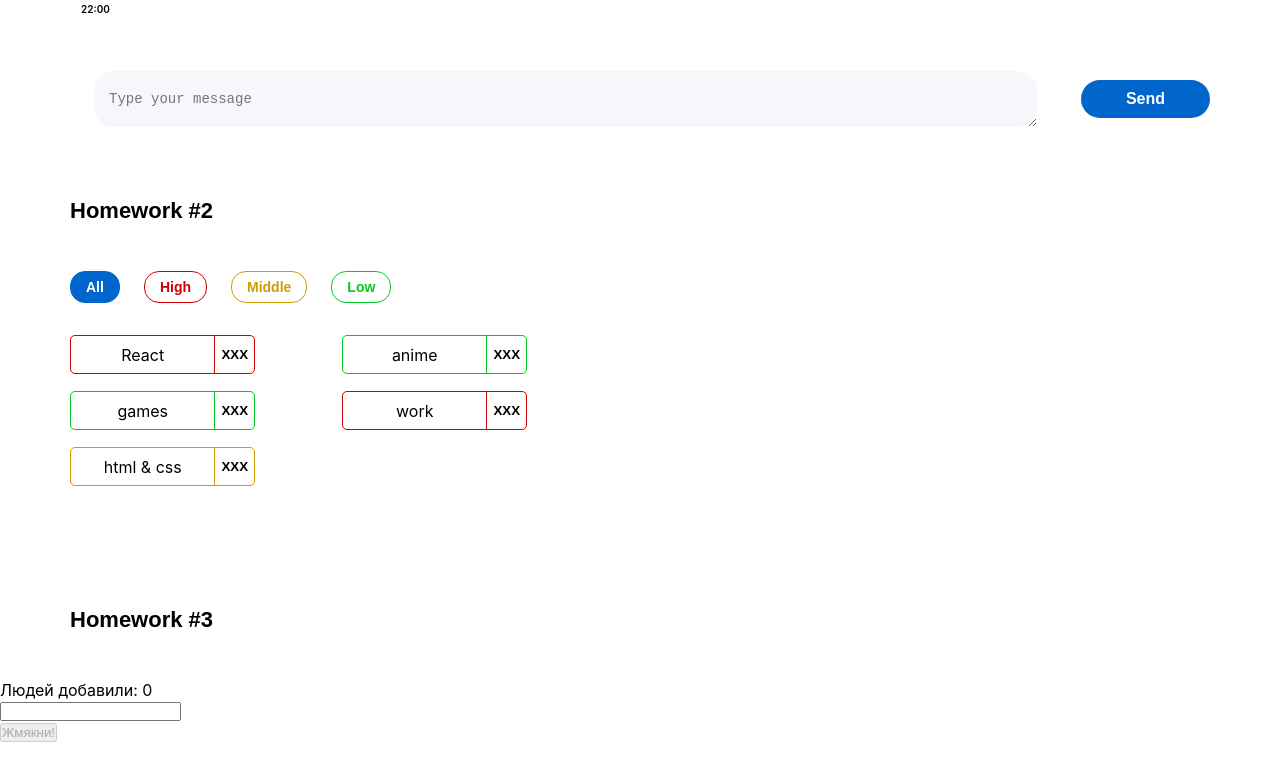
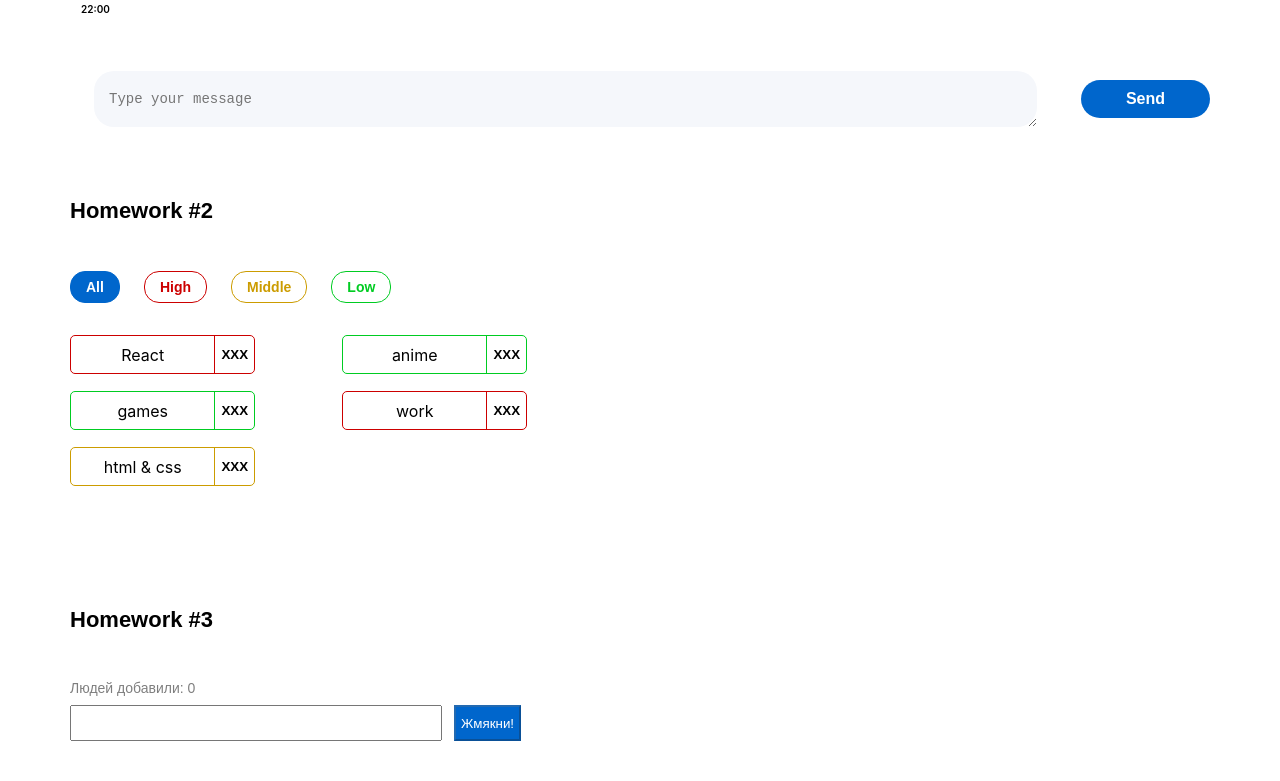
Before and after one commit to DmitriyVavilin/hws2-master, a React (Create React App) app: page / in a window 1280 px wide. Shown: the part 514-1295 px from the top of the page. Before the commit the page ends 1256 px from the top, so only its background shows below. Built offline with nearby package versions, Linux system fonts and the light colour scheme.

Commit message:
add commit style

```diff
--- a/src/s2-homeworks/hw03/Greeting.module.css
+++ b/src/s2-homeworks/hw03/Greeting.module.css
@@ -1,35 +1,63 @@
 .greetingForm {
+    margin-left: 70px;
+    margin-bottom: 200px;
 }
 
 .inputAndButtonContainer {
+    display: flex;
+
 }
 
 .error {
 }
 
 .input {
+    display: inline-block;
+    width: 372px;
+    height: 36px;
+    margin-right: 12px;
+
 }
 
 .input:focus {
+    background-color: yellow;
 }
 
 .errorInput {
+    border: 3px solid #cc0000;
 }
 
 .button {
+    background-color: #0066CC;
+    color: #ffffff;
+    padding: 8px 5px;
 }
 
 .button:focus {
+    background-color: #c8e0fc;
 }
 
 .button:active {
+    background-color: #0059b3;
 }
 
 .button:disabled {
+
 }
 
 .text {
+    margin-bottom: 9px;
+    font-family: 'Montserrat', sans-serif;
+    font-weight: 400;
+    font-size: 14px;
+    color: #000000;
+    opacity: 50%;
 }
 
 .greeting {
+    margin-top: 10px;
+    font-family: 'Montserrat', sans-serif;
+    font-weight: 500;
+    font-size: 14px;
+    color: #000000;
 }
```
